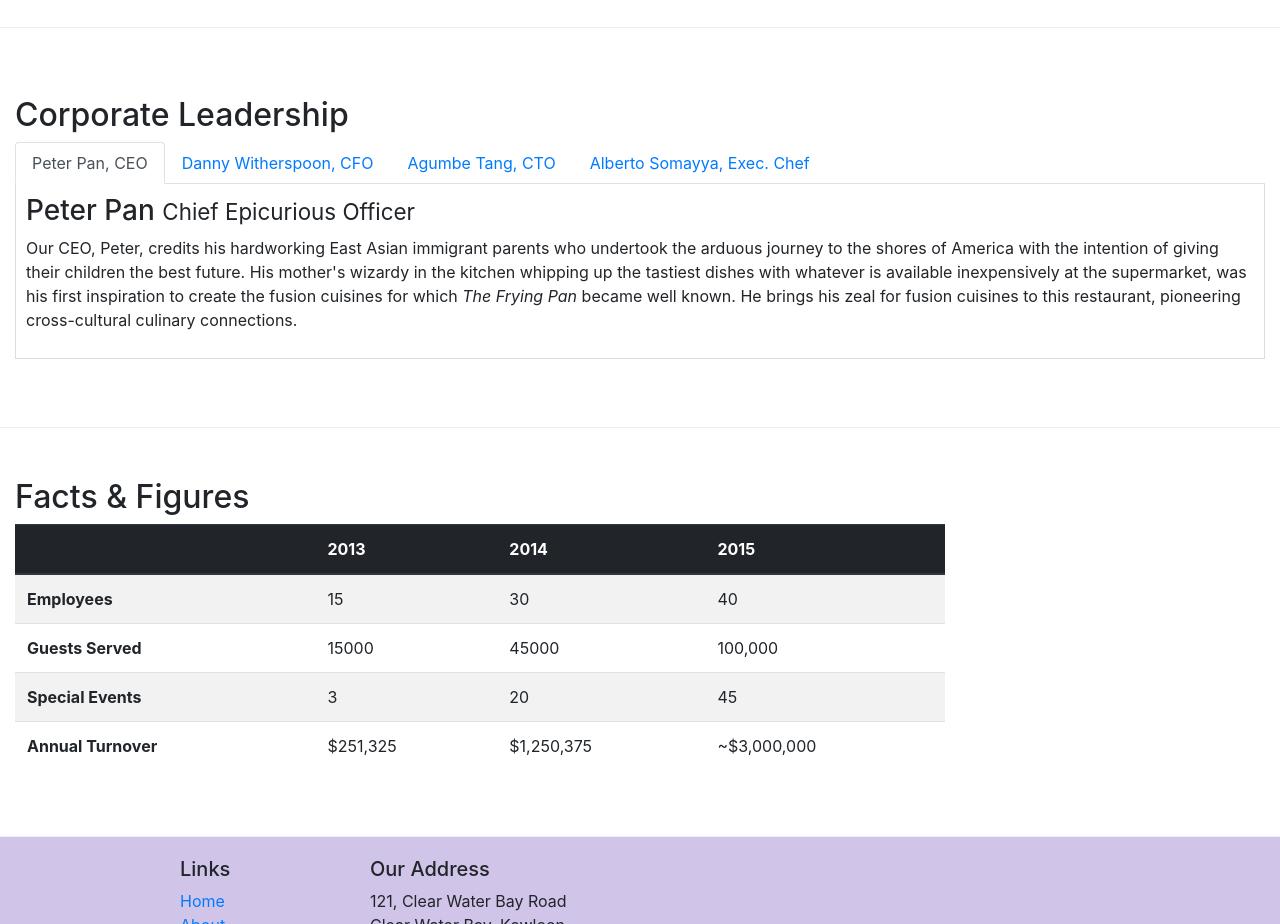
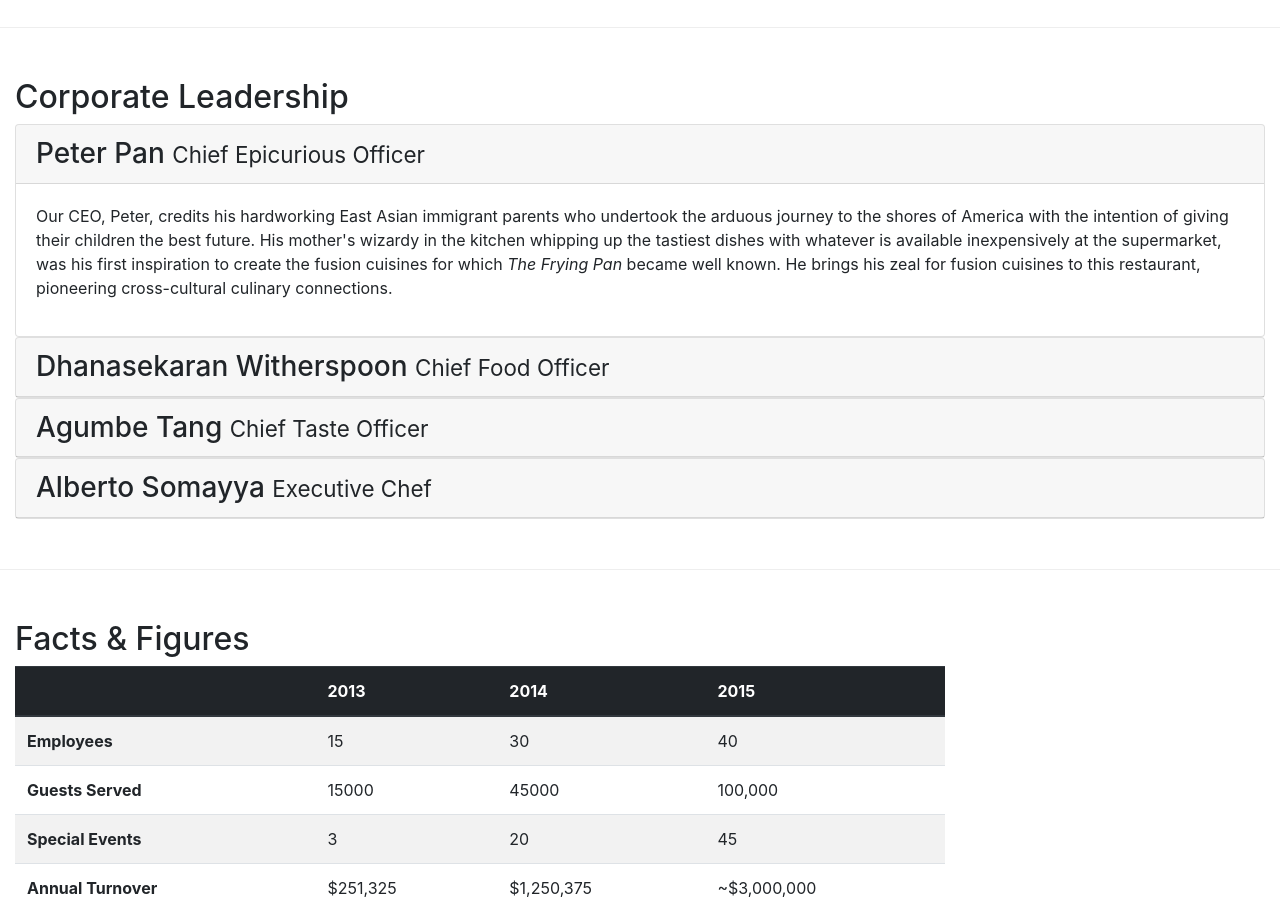
Before and after one commit to shivang1505/Coursera, a website: page aboutus.html in a window 1280 px wide. Shown: the part 920-1844 px from the top of the page. Drawn offline with nearby package versions, Linux system fonts and the light colour scheme.

Commit message:
Accordion

```diff
--- a/aboutus.html
+++ b/aboutus.html
@@ -112,73 +112,109 @@
         <div class="row row-content align-items-center">
             <div class="col-12">
                 <h2>Corporate Leadership</h2>
-                <ul class="nav nav-tabs">
-                    <li class="nav-item">
-                        <a class="nav-link active" href="#peter" role="tab" data-toggle="tab">Peter Pan, CEO</a>
-                    </li>
-                    <li class="nav-item">
-                        <a class="nav-link" href="#danny" role="tab" data-toggle="tab">Danny Witherspoon, CFO</a>
-                    </li>
-                    <li class="nav-item">
-                        <a class="nav-link" href="#agumbe" role="tab" data-toggle="tab">Agumbe Tang, CTO</a>
-                    </li>
-                    <li class="nav-item">
-                        <a class="nav-link" href="#alberto" role="tab" data-toggle="tab">Alberto Somayya, Exec. Chef</a>
-                    </li>
-                </ul>
 
-                <div class="tab-content">
-                    <div role="tabpanel" class="tab-pane fade show active" id="peter">
+                <div id="accordion">
 
-                        <h3>Peter Pan <small>Chief Epicurious Officer</small></h3>
-                        <p class="d-none d-sm-block">Our CEO, Peter, credits his hardworking East Asian immigrant
+                    <div class="card">
+                        <div class="card-header" role="tab" id="peterhead">
+                            <h3 class="mb-0">
+                                <a data-toggle="collapse" data-target="#peter">
+                                    Peter Pan <small>Chief Epicurious Officer</small>
+                                </a>
+                            </h3>
+                        </div>
+                        <div class="collapse show" id="peter" data-parent="#accordion">
+                            <div class="card-body">
+                                <p class="d-none d-sm-block">Our CEO, Peter, credits his hardworking East Asian
+                                    immigrant
                                     parents who
-                            undertook the arduous journey to the shores of America with the intention of giving their
+                                    undertook the arduous journey to the shores of America with the intention of giving
+                                    their
                                     children
-                            the best future. His mother's wizardy in the kitchen whipping up the tastiest dishes with
+                                    the best future. His mother's wizardy in the kitchen whipping up the tastiest dishes
+                                    with
                                     whatever
-                            is available inexpensively at the supermarket, was his first inspiration to create the
+                                    is available inexpensively at the supermarket, was his first inspiration to create
+                                    the
                                     fusion
-                            cuisines for which <em>The Frying Pan</em> became well known. He brings his zeal for fusion
+                                    cuisines for which <em>The Frying Pan</em> became well known. He brings his zeal for
+                                    fusion
                                     cuisines
                                     to this restaurant, pioneering cross-cultural culinary connections.</p>
                             </div>
+                        </div>
+                    </div>
 
-                    <div role="tabpanel" class="tab-pane fade" id="danny">
-                        <h3>Dhanasekaran Witherspoon <small>Chief Food Officer</small></h3>
+                    <div class="card">
+                        <div class="card-header" role="tab" id="dannyhead">
+                            <h3 class="mb-0">
+                                <a class="collapsed" data-toggle="collapse" data-target="#danny">
+                                    Dhanasekaran Witherspoon <small>Chief Food Officer</small>
+                                </a>
+                            </h3>
+                        </div>
+                        <div class="collapse" id="danny" data-parent="#accordion">
+                            <div class="card-body">
                                 <p class="d-none d-sm-block">Our CFO, Danny, as he is affectionately referred to by his
                                     colleagues,
-                            comes from a long established family tradition in farming and produce. His experiences
+                                    comes from a long established family tradition in farming and produce. His
+                                    experiences
                                     growing up on
-                            a farm in the Australian outback gave him great appreciation for varieties of food sources.
+                                    a farm in the Australian outback gave him great appreciation for varieties of food
+                                    sources.
                                     As he
                                     puts it in his own words, <em>Everything that runs, wins, and everything that stays,
                                         pays!</em></p>
                             </div>
-
-                    <div role="tabpanel" class="tab-pane fade" id="agumbe">
-
-
-                        <h3>Agumbe Tang <small>Chief Taste Officer</small></h3>
-                        <p class="d-none d-sm-block">Blessed with the most discerning gustatory sense, Agumbe, our CTO,
-                            personally ensures that every dish that we serve meets his exacting tastes. Our chefs dread
+                        </div>
+                    </div>
+                    <div class="card">
+                        <div class="card-header" role="tab" id="agumbehead">
+                            <h3 class="mb-0">
+                                <a class="collapsed" data-toggle="collapse" data-target="#agumbe">
+                                    Agumbe Tang <small>Chief Taste Officer</small>
+                                </a>
+                            </h3>
+                        </div>
+                        <div class="collapse" id="agumbe" data-parent="#accordion">
+                            <div class="card-body">
+                                <p class="d-none d-sm-block">Blessed with the most discerning gustatory sense, Agumbe,
+                                    our CTO,
+                                    personally ensures that every dish that we serve meets his exacting tastes. Our
+                                    chefs dread
                                     the
-                            tongue lashing that ensues if their dish does not meet his exacting standards. He lives by
+                                    tongue lashing that ensues if their dish does not meet his exacting standards. He
+                                    lives by
                                     his
                                     motto, <em>You click only if you survive my lick.</em></p>
                             </div>
-
-                    <div role="tabpanel" class="tab-pane fade" id="alberto">
-
-
-                        <h3>Alberto Somayya <small>Executive Chef</small></h3>
-                        <p class="d-none d-sm-block">Award winning three-star Michelin chef with wide International
+                        </div>
+                    </div>
+                    <div class="card">
+                        <div class="card-header" role="tab" id="albertohead">
+                            <h3 class="mb-0">
+                                <a class="collapsed" data-toggle="collapse" data-target="#alberto">
+                                    Alberto Somayya <small>Executive Chef</small>
+                                </a>
+                            </h3>
+                        </div>
+                        <div class="collapse" id="alberto" data-parent="#accordion">
+                            <div class="card-body">
+                                <p class="d-none d-sm-block">Award winning three-star Michelin chef with wide
+                                    International
                                     experience
-                            having worked closely with whos-who in the culinary world, he specializes in creating
+                                    having worked closely with whos-who in the culinary world, he specializes in
+                                    creating
                                     mouthwatering
                                     Indo-Italian fusion experiences. He says, <em>Put together the cuisines from the two
                                         craziest
                                         cultures, and you get a winning hit! Amma Mia!</em></p>
+                            </div>
+                        </div>
+                    </div>
+
+
+
                 </div>
 
             </div>
```
Lines whose indentation alone changed are shown as unchanged.
